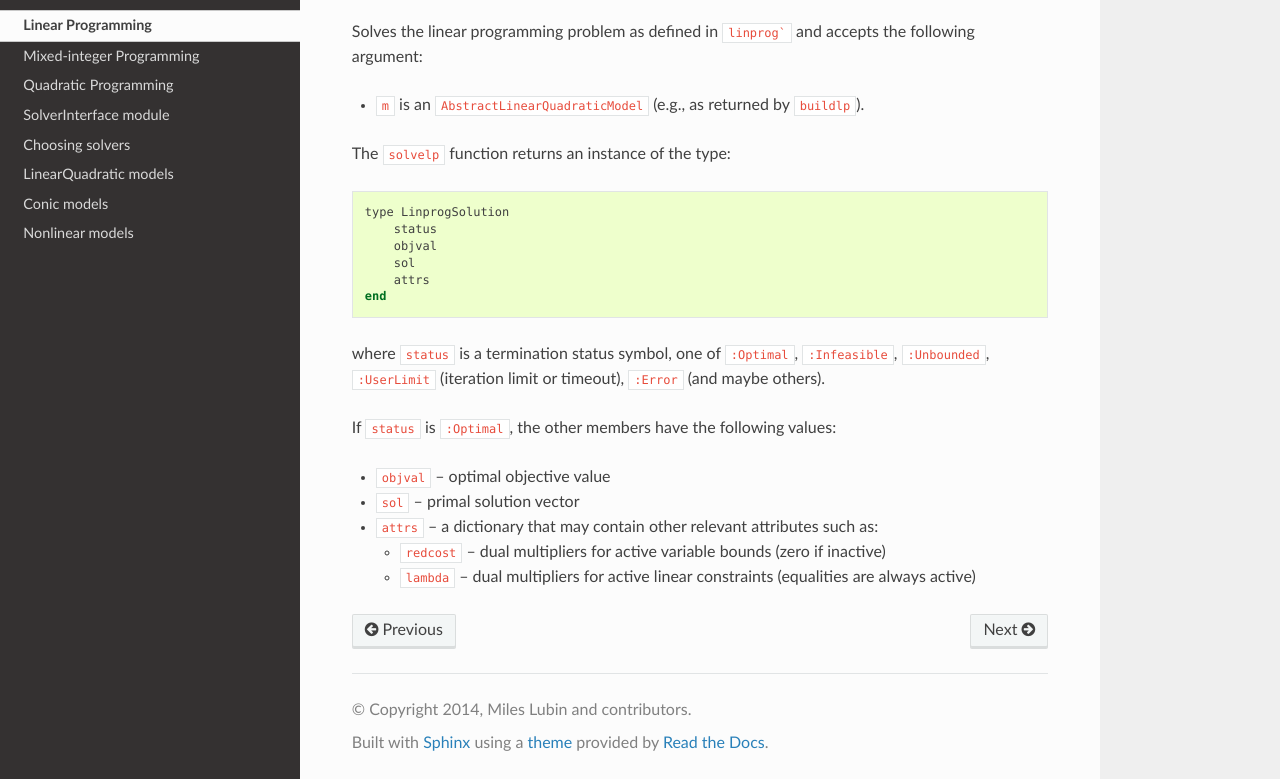
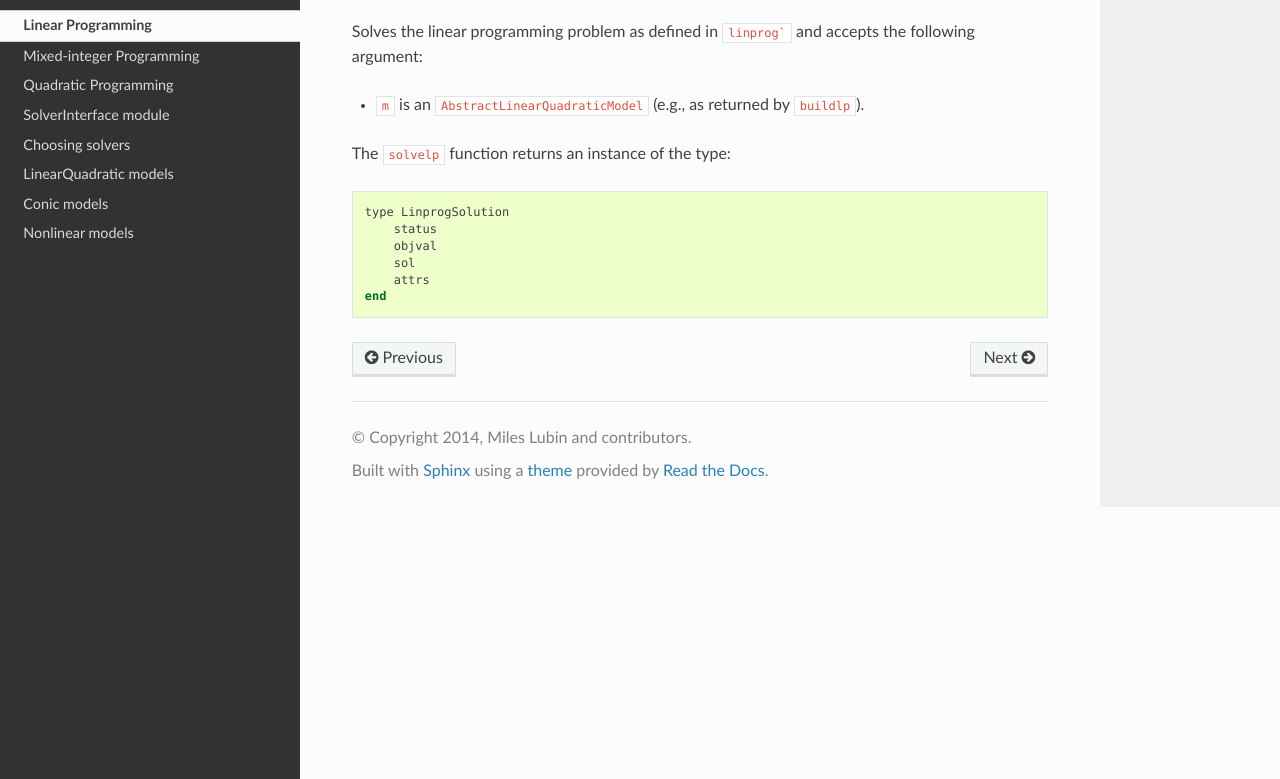
Before and after one commit to JuliaOpt/MathProgBase.jl, a Sphinx documentation site: the page built from doc/linprog.rst, in a window 1280 px wide and 900 px high, scrolled down 4021 px, cut to the strip 121-900 px from the top of the window. Built offline with Sphinx 7.4.7 and the Read the Docs theme 2.0.0, drawn with Linux system fonts in a browser that asks for light colours.

Commit message:
Removing more replicated comments

```diff
--- a/doc/linprog.rst
+++ b/doc/linprog.rst
@@ -148,14 +148,3 @@ The ``solvelp`` function returns an instance of the type::
         sol
         attrs
     end
-
-where ``status`` is a termination status symbol, one of ``:Optimal``, ``:Infeasible``, ``:Unbounded``, ``:UserLimit`` (iteration limit or timeout), ``:Error`` (and maybe others).
-
-If ``status`` is ``:Optimal``, the other members have the following values:
-
-* ``objval`` -- optimal objective value
-* ``sol`` -- primal solution vector
-* ``attrs`` -- a dictionary that may contain other relevant attributes such as:
-
-  - ``redcost`` -- dual multipliers for active variable bounds (zero if inactive)
-  - ``lambda`` -- dual multipliers for active linear constraints (equalities are always active)
```
